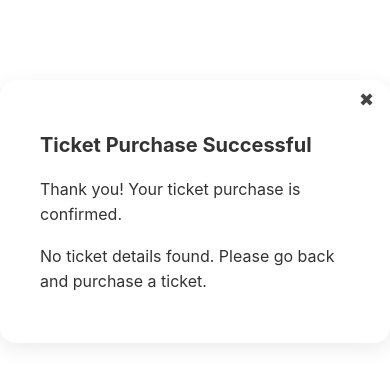
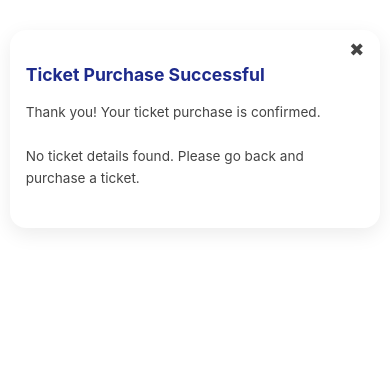
Before and after one commit to vishwasri-tech/Event, a React (Create React App) app: page /successpage in a window 390 px wide. Shown: the top 384 px of the page. Built offline with nearby package versions, Linux system fonts and the light colour scheme.

Commit message:
css changes

```diff
--- a/src/Components/PaymentPage.css
+++ b/src/Components/PaymentPage.css
@@ -1,11 +1,17 @@
 .payment-container {
-  position: relative;
+  position: absolute;
+  top: 50%;
+  left: 50%;
+  transform: translate(-50%, -50%);
+  width: 100%;
   max-width: 350px;
-  margin: auto;
   background: #fff;
   padding: 1.5rem;
   border-radius: 12px;
   box-shadow: 0 4px 10px rgba(0, 0, 0, 0.1);
+
+  /* Auto height so it adjusts */
+  height: auto;
 }
 
 .close-btn {
@@ -24,22 +30,53 @@
   flex-direction: column;
   gap: 10px;
   margin-top: 1rem;
+
+  /* Align everything neatly from same left */
+  align-items: flex-start;
+}
+
+.payment-options label {
+  display: flex;
+  align-items: center;   /* keeps input & text aligned */
+  gap: 8px;
+  font-size: 14px;
+  color: #333;
+}
+
+.payment-options input {
+  margin: 0;
+  transform: scale(1.1); /* make touch-friendly */
 }
 
 .pay-btn {
   margin-top: 1.2rem;
   width: 100%;
-  padding: 10px;
+  padding: 12px;
   border: none;
   border-radius: 20px;
   background: linear-gradient(to right, #ff0099, #ff66cc);
   color: #fff;
   font-weight: 600;
   cursor: pointer;
+  transition: opacity 0.3s;
+}
+
+.pay-btn:hover {
+  opacity: 0.9;
 }
 
 @media (max-width: 600px) {
   .payment-container {
-    width: 90%;
+    width: 90%;             /* shrink width on mobiles */
+    padding: 1rem;          /* smaller padding */
+  }
+
+  .payment-options label {
+    font-size: 13px;        /* slightly smaller text */
+  }
+
+  .pay-btn {
+    padding: 10px;          /* adjust button height */
+    font-size: 14px;
   }
 }
--- a/src/Components/SuccessPage.css
+++ b/src/Components/SuccessPage.css
@@ -10,6 +10,10 @@
   font-family: "Inter", "Poppins", sans-serif;
   line-height: 1.6;
   color: #333;
+
+  /* Make it scale better */
+  width: 100%;
+  box-sizing: border-box;
 }
 
 /* Close Button (Top Right) */
@@ -31,7 +35,7 @@
 }
 
 /* Heading */
-.success-container h2 {
+.success-container1 h2 {
   color: #1e2b8c;
   font-size: 1.3rem;
   font-weight: 700;
@@ -39,26 +43,26 @@
 }
 
 /* Confirmation Message */
-.success-container > p {
+.success-container1 > p {
   font-size: 0.95rem;
   color: #444;
   margin-bottom: 1.4rem;
 }
 
 /* Ticket Details */
-.ticket-details {
+.ticket-details1 {
   background-color: #fff;
   text-align: left;
   padding: 0.5rem 0;
   border-top: 1px solid #eee;
 }
 
-.ticket-details p {
+.ticket-details1 p {
   margin: 0.4rem 0;
   font-size: 0.95rem;
 }
 
-.ticket-details strong {
+.ticket-details1 strong {
   display: inline-block;
   width: 120px;
   color: #111;
@@ -67,12 +71,41 @@
 
 /* Responsive */
 @media (max-width: 600px) {
-  .success-container {
-    width: 90%;
-    padding: 1.5rem;
+  .success-container1 {
+    width: 90%;           /* shrink width */
+    padding: 1.2rem;       /* reduce padding */
+    margin: 40px auto;     /* reduce top margin for smaller screens */
   }
 
-  .ticket-details strong {
-    width: 110px;
+  .success-container1 h2 {
+    font-size: 1.1rem;     /* smaller heading */
+  }
+
+  .success-container1 > p,
+  .ticket-details1 p {
+    font-size: 0.85rem;    /* smaller text */
+  }
+
+  .ticket-details1 strong {
+    width: 100px;          /* narrower labels */
+    font-size: 0.85rem;
   }
 }
+
+@media (max-width: 400px) {
+  .success-container1 {
+    width: 95%;
+    padding: 1rem;
+    margin: 30px auto;
+  }
+
+  .ticket-details1 strong {
+    display: block;        /* stack label & value */
+    width: auto;
+    margin-bottom: 0.2rem;
+  }
+
+  .ticket-details1 p {
+    font-size: 0.8rem;
+  }
+}
--- a/src/Components/SuccessPage.js
+++ b/src/Components/SuccessPage.js
@@ -17,7 +17,7 @@ const SuccessPage = () => {
       <p>Thank you! Your ticket purchase is confirmed.</p>
 
       {ticketData.type && ticketData.amount ? (
-        <div className="ticket-details">
+        <div className="ticket-details1">
           <p><strong>Ticket ID:</strong> {ticketId}</p>
           <p><strong>Event Name:</strong> Anniversary Event</p>
           <p><strong>Type:</strong> {ticketData.type}</p>
--- a/src/Components/Tickets.css
+++ b/src/Components/Tickets.css
@@ -1,11 +1,18 @@
 .ticket-container {
-  position: relative;
+  position: absolute;
+  top: 50%;
+  left: 50%;
+  transform: translate(-50%, -50%);
+
+  width: 100%;
   max-width: 300px;
-  margin: auto;
   background: #fff;
   padding: 1.5rem;
   border-radius: 12px;
   box-shadow: 0 4px 10px rgba(0, 0, 0, 0.1);
+
+  /* Let content decide height */
+  height: auto;
 }
 
 .close-btn {
@@ -42,10 +49,25 @@
   color: #fff;
   font-weight: 600;
   cursor: pointer;
+  transition: opacity 0.3s;
+}
+
+.proceed-btn:hover {
+  opacity: 0.9;
 }
 
 @media (max-width: 600px) {
   .ticket-container {
-    width: 90%;
+    width: 90%;           /* shrink width on mobiles */
+    padding: 1rem;        /* smaller padding */
+  }
+
+  .ticket-option {
+    font-size: 14px;      /* adjust font size */
+  }
+
+  .proceed-btn {
+    padding: 10px;
+    font-size: 14px;
   }
 }
```
Also changed, not shown: 1 other file (tests, documents, lock files or other folders).
